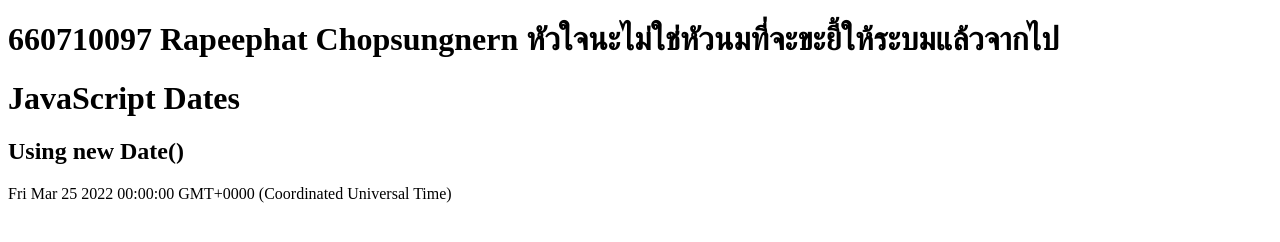
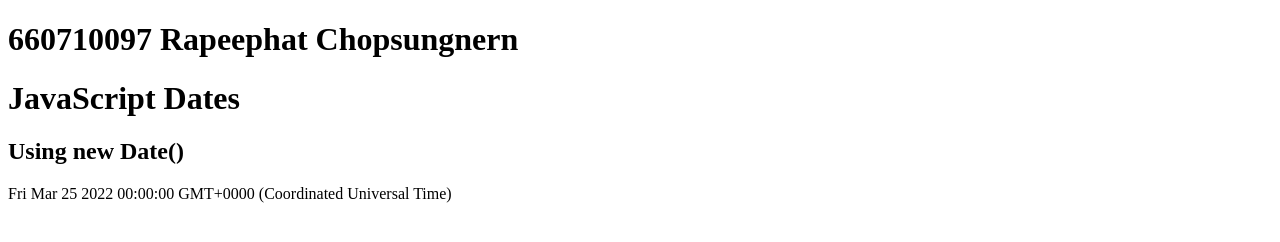
Before and after one commit to 660710097/517101_097, a plain HTML site: page index.html in a window 1280 px wide. Drawn offline with Linux system fonts and the light colour scheme.

Commit message:
Update index.html

```diff
--- a/index.html
+++ b/index.html
@@ -2,7 +2,7 @@
 <html>
 
 <body>
-  <h1> 660710097 Rapeephat Chopsungnern  หัวใจนะไม่ใช่หัวนมที่จะขะยี้ให้ระบมแล้วจากไป</h1>
+  <h1> 660710097 Rapeephat Chopsungnern </h1>
   <h1>JavaScript Dates</h1>
   <h2>Using new Date()</h2>
 
```
